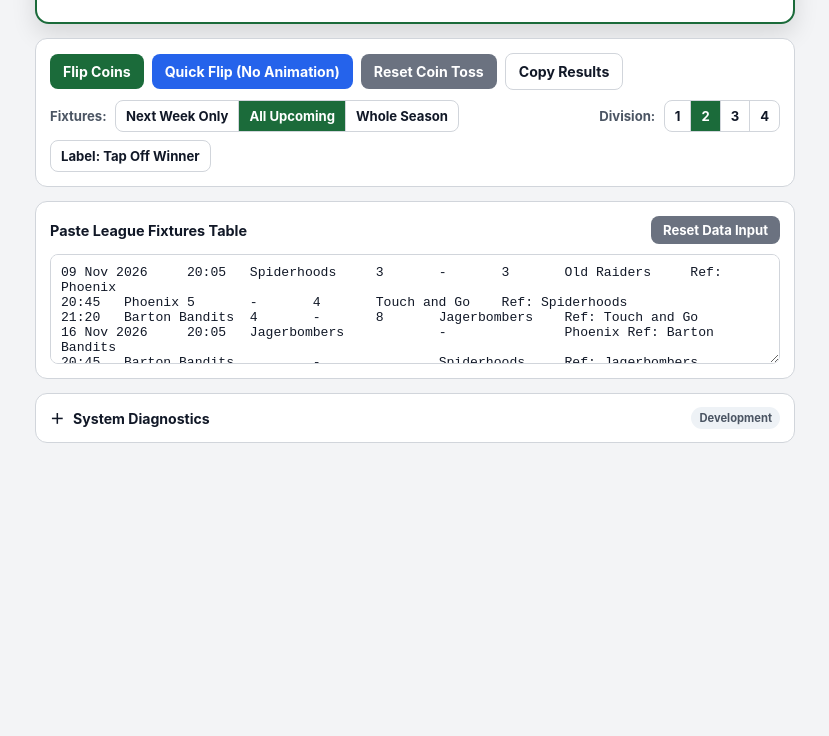
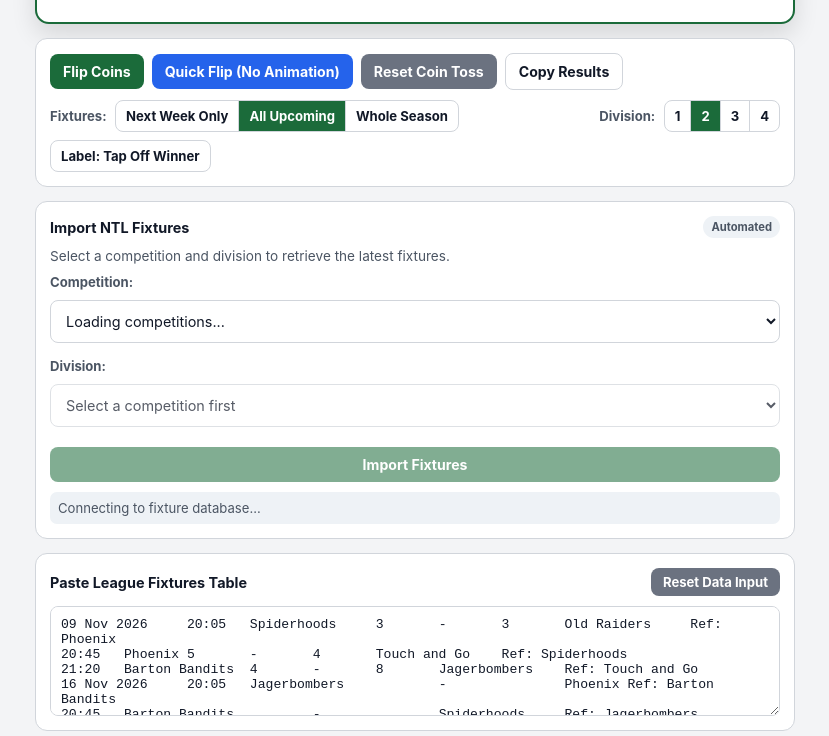
Before and after one commit to r6mp6dpk7t-eng/ntl-coin-toss, a plain HTML site: page index.html in a window 1280 px wide. Shown: the part 624-1360 px from the top of the page, without its empty margins (225-1054 px from the left). Before the commit the page ends 1081 px from the top, so only its background shows below. Drawn offline with Linux system fonts and the light colour scheme.

Commit message:
Update index.html

```diff
--- a/index.html
+++ b/index.html
@@ -54,6 +54,25 @@
     .winner-pill { display: inline-block; background: var(--ntl-green); color: #FFF; font-size: 0.92rem; font-weight: 800; padding: 5px 12px; border-radius: 999px; box-shadow: 0 4px 10px rgba(27,107,58,0.32); border: 1px solid rgba(255,255,255,0.25); animation: pillPop 0.35s cubic-bezier(0.22,1,0.36,1) forwards; }
     @keyframes pillPop { 0% { opacity: 0; transform: translateY(4px) scale(0.9); } 100% { opacity: 1; transform: translateY(-1px) scale(1); } }
     .controls-panel, .input-panel { background: var(--bg-card); border: 1px solid var(--border-color); border-radius: 12px; padding: 14px; display: flex; flex-direction: column; gap: 10px; }
+#autoImportPanel select {
+  width: 100%;
+  padding: 11px;
+  border: 1.5px solid var(--border-color);
+  border-radius: 8px;
+  background: var(--bg-row);
+  color: var(--text-main);
+  font-size: 0.9rem;
+  margin-bottom: 5px;
+}
+#autoImportPanel button {
+  width: 100%;
+  margin-top: 5px;
+}
+#importStatus {
+  padding: 8px;
+  background: var(--bg-date);
+  border-radius: 7px;
+}
     .button-row { display: flex; flex-wrap: wrap; gap: 8px; align-items: center; }
     button { border: none; border-radius: 8px; padding: 9px 13px; font-size: 0.88rem; font-weight: 700; cursor: pointer; }
     button:disabled { opacity: 0.55; cursor: not-allowed; }
@@ -226,6 +245,30 @@
         <button class="btn-outline" id="btnToggleLabel" style="font-size:0.82rem;padding:7px 10px;">Label: Tap Off Winner</button>
       </div>
     </div>
+<div class="input-panel" id="autoImportPanel">
+  <div class="input-header">
+    <span>Import NTL Fixtures</span>
+    <span class="diagnostics-tag">Automated</span>
+  </div>
+  <p style="font-size:0.85rem;color:var(--text-muted);">
+    Select a competition and division to retrieve the latest fixtures.
+  </p>
+  <label for="leagueSelect" class="control-label">Competition:</label>
+  <select id="leagueSelect">
+    <option value="">Loading competitions...</option>
+  </select>
+  <label for="importDivisionSelect" class="control-label">Division:</label>
+  <select id="importDivisionSelect" disabled>
+    <option value="">Select a competition first</option>
+  </select>
+  <button class="btn-primary" id="btnImportFixtures" disabled>
+    Import Fixtures
+  </button>
+  <div id="importStatus" aria-live="polite"
+       style="font-size:0.82rem;color:var(--text-muted);">
+    Connecting to fixture database...
+  </div>
+</div>
     <div class="input-panel">
       <div class="input-header">
         <label for="fixtureInput">Paste League Fixtures Table</label>
```
